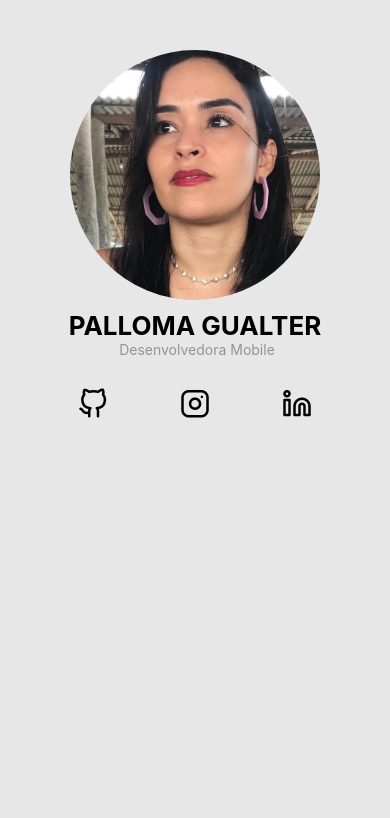
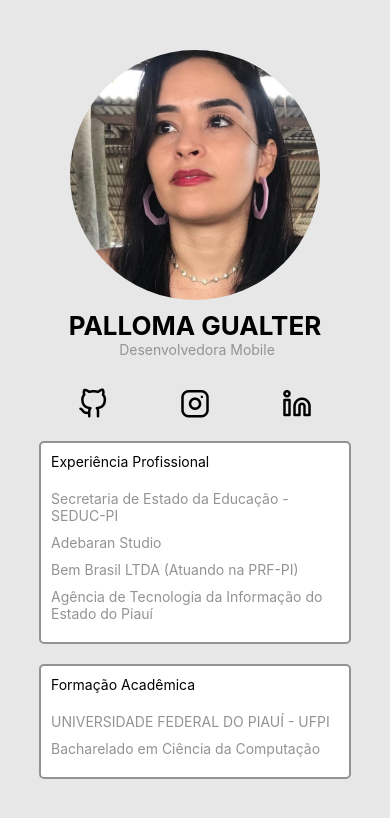
Before and after one commit to pallomagualter/appCurriculo, a React Native app: screen / in a window 390 px wide. Shown: the top 818 px of the page. Built offline with nearby package versions, Linux system fonts and the light colour scheme.

Commit message:
social media

```diff
--- a/src/App.js
+++ b/src/App.js
@@ -1,10 +1,25 @@
 import React from 'react';
-import { StyleSheet, Image, Text, View } from 'react-native';
+import { StyleSheet, Image, Text, View, Alert } from 'react-native';
 import Icon from 'react-native-vector-icons/Feather';
 
 import foto from './assets/foto.jpg';
 
 const App = () => {
+
+  function handleRedeSocial(rede_social) {
+    switch (rede_social) {
+      case 'github':
+        Alert.alert('https://github.com/pallomagualter');
+        break;
+      case 'instagram':
+        Alert.alert('https://www.instagram.com/pallomagualter/');
+        break;
+      case 'linkedin':
+        Alert.alert('https://www.linkedin.com/in/palloma-gualter-983b7338/');
+        break;
+    }
+  }
+
   return (
     <>
       <View style={styles.page}>
@@ -12,10 +27,33 @@ const App = () => {
           <Image source={foto} style={styles.foto} />
           <Text style={styles.nome}>PALLOMA GUALTER</Text>
           <Text style={styles.funcao}> Desenvolvedora Mobile</Text>
-          <View style={styles.redes_sociais}>
+          <View style={styles.rede_social}>
             <Icon name="github" size={30} />
             <Icon name="instagram" size={30} />
             <Icon name="linkedin" size={30} />
+          </View>
+        </View>
+        <View style={styles.card_container}>
+          <View style={styles.card}>
+            <View style={styles.card_header}>
+              <Text>Experiência Profissional</Text>
+            </View>
+            <View style={styles.card_content}>
+              <Text style={styles.card_content_text}>Secretaria de Estado da Educação - SEDUC-PI</Text>
+              <Text style={styles.card_content_text}>Adebaran Studio</Text>
+              <Text style={styles.card_content_text}>Bem Brasil LTDA (Atuando na PRF-PI)</Text>
+              <Text style={styles.card_content_text}>Agência de Tecnologia da Informação do Estado do Piauí</Text>
+            </View>
+          </View>
+
+          <View style={styles.card}>
+            <View style={styles.card_header}>
+              <Text>Formação Acadêmica</Text>
+            </View>
+            <View style={styles.card_content}>
+              <Text style={styles.card_content_text}>UNIVERSIDADE FEDERAL DO PIAUÍ - UFPI</Text>
+              <Text style={styles.card_content_text}>Bacharelado em Ciência da Computação</Text>
+            </View>
           </View>
         </View>
       </View>
@@ -47,12 +85,34 @@ const styles = StyleSheet.create({
     color: '#939393',
     marginBottom: 10,
   },
-  redes_sociais: {
+  rede_social: {
     flexDirection: 'row',
     justifyContent: 'space-between',
     width: '60%',
     marginTop: 20,
   },
+  card_container: {
+    width: '100%',
+    justifyContent: 'center',
+    alignItems: 'center',
+    marginTop: 20,
+  },
+  card: {
+    width: '80%',
+    borderWidth: 2,
+    borderRadius: 5,
+    borderColor: '#939393',
+    padding: 10,
+    backgroundColor: '#FFF',
+    marginBottom: 20,
+  },
+  card_content: {
+    marginTop: 20,
+  },
+  card_content_text: {
+    color: '#939393',
+    marginBottom: 10,
+  },
 });
 
 export default App;
```
